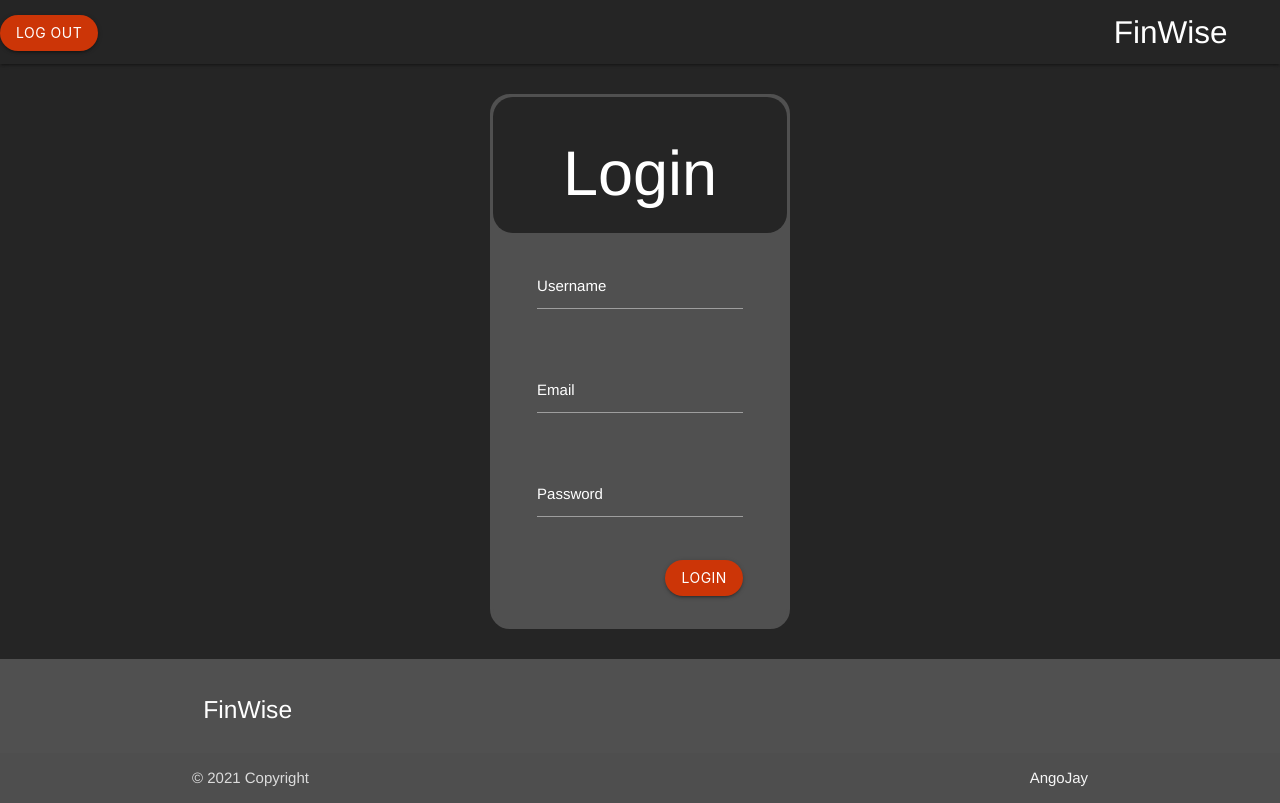
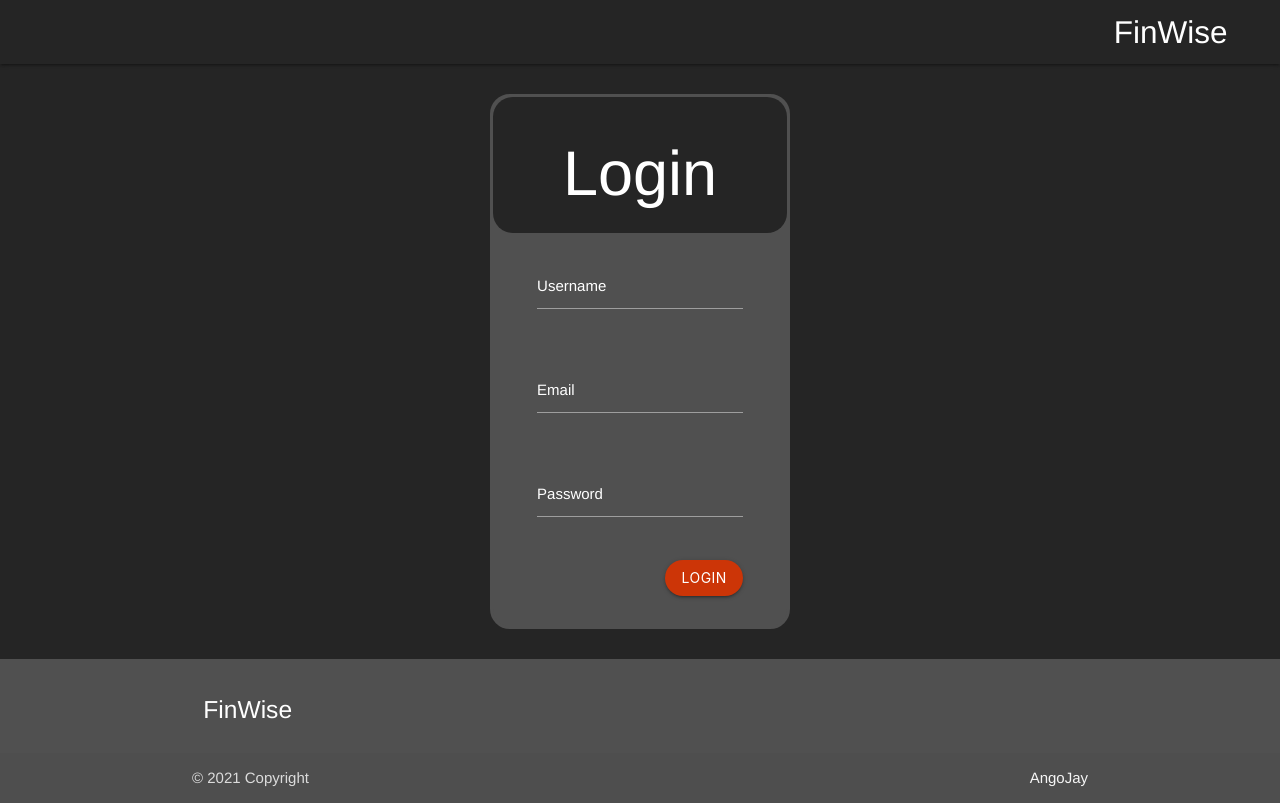
Before and after one commit to Ango-Jay/dashboard-finwise, a Vue app: page /login in a window 1280 px wide. Built offline with nearby package versions, Linux system fonts and the light colour scheme.

Commit message:
fix logout button

```diff
--- a/src/components/navBar.vue
+++ b/src/components/navBar.vue
@@ -6,9 +6,9 @@
         <a href="#" data-target="mobile-demo" class="sidenav-trigger"
           ><i class="material-icons">menu</i></a
         >
-        <ul class="left show-on-medium-and-up hide-on-small-and-down">
+        <ul v-if="userLoggedIn" class="left show-on-medium-and-up hide-on-small-and-down">
           <li class="ml-2">
-            <div v-if="userLoggedIn" class="disp-flex align-items-center">
+            <div class="disp-flex align-items-center">
               <img
                 v-lazyload
                 data-img-url="/img/profile.jpg"
```
